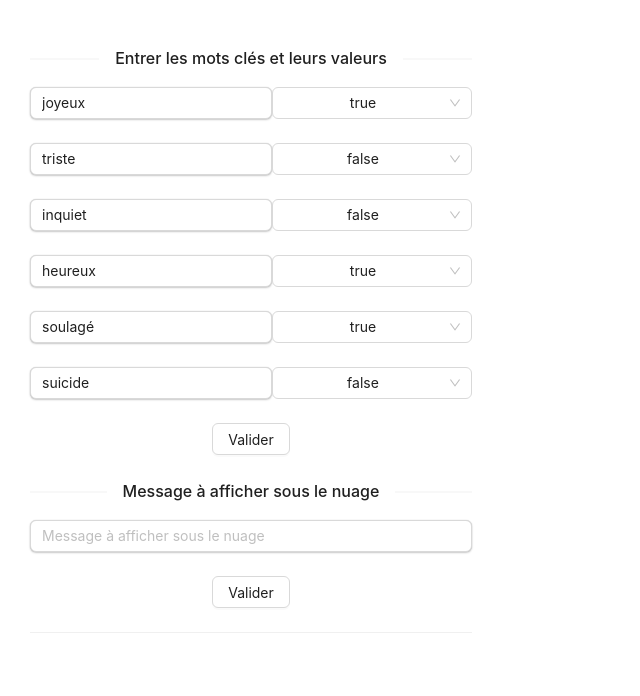
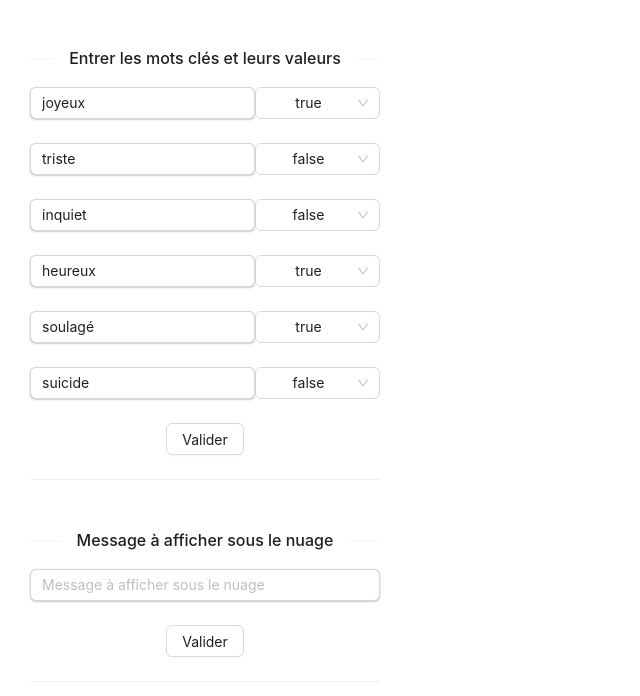
Before and after one commit to JeanPhilippeCaetano/Ymood, a React (Create React App) app in the folder ymood/: page /admin in a window 1280 px wide. Shown: the top 696 px of the page, without its empty margins (0-640 px from the left). Built offline with nearby package versions, Linux system fonts and the light colour scheme.

Commit message:
Update Admin.js

```diff
--- a/ymood/src/components/admin/Admin.js
+++ b/ymood/src/components/admin/Admin.js
@@ -1,5 +1,5 @@
 import React, { useState, useEffect } from 'react';
-import { Button, Input, Form, Select, Divider } from 'antd';
+import { Button, Input, Form, Select, Divider, Space } from 'antd';
 
 function Admin() {
 
@@ -36,17 +36,40 @@ function Admin() {
       return acc;
     }, {})
   );
+  const { Option } = Select;
+
+  const [selectedValue, setSelectedValue] = useState(false);
+
 
   const handleInputChange = (keyword, value) => {
+    console.log(keyword);
     setKeywords({
       ...keywords,
       [keyword]: value,
     });
   };
+  const handleSelectChange = (actualValue, newValue) => {
+    console.log(`L EVENT :::   ${newValue}\nVALUE ::: ${actualValue}`);
+    setSelectedValue({
+      ...selectedValue,
+      [actualValue]: newValue,
+    });
+    console.log(selectedValue.actualValue);
+  };
 
-  const handleSubmit = (values) => {
-    console.log(values);
+  // const handleSubmit = (values) => {
+  //   console.log(values);
+  // }
+  const handleSubmit = (formData) => {
+    const result = {};
+    for (const [key, value] of Object.entries(formData)) {
+      for (const [keyy, valuee] of Object.entries(value)) {
+        console.log(keyy);
+        result[key] = keyy;
       }
+    }
+    console.log(result);
+  };
 
   const handleMessageSubmit = (value) => {
     console.log(value.message);
@@ -56,43 +79,44 @@ function Admin() {
     <div style={{ paddingLeft: 30, paddingTop: 30 }}>
       <Form
         onFinish={handleSubmit}
+        style={{ width: 350 }}
       >
         <Divider>Entrer les mots clés et leurs valeurs</Divider>
         {array.map((item, index) => {
+          // console.log(item);
           return (
             <div key={index} style={{ display: "flex" }}>
               <Form.Item
                 key={index}
-                name={item.keyword}
-                rules={[
-                  {
-                    required: false,
-                    message: "Please input your username!",
-                  },
-                ]}
+                name={[item.keyword, item.isPositive]}
               >
                 <Input
                   defaultValue={item.keyword}
+                  style={{ width: 225 }}
                   onChange={(e) =>
                     handleInputChange(item.keyword, e.target.value)
                   }
                 />
-              </Form.Item>
                 <Select
-                defaultValue={item.isPositive ? "true" : "false"}
+                  defaultValue={item.isPositive ? true : false}
                   layout="vertical"
-                style={{ width: 200 }}
+                  style={{ width: 125 }}
+                  onChange={(e) =>
+                    handleSelectChange(item.isPositive, e)
+                  }
                   options={[
                     {
-                    value: item.isPositive ? true : false,
-                    label: item.isPositive ? "true" : "false",
+                      value: true,
+                      label: "true",
                     },
                     {
-                    value: item.isPositive ? false : true,
-                    label: item.isPositive ? "false" : "true",
+                      value: false,
+                      label: "false",
                     },
                   ]}
-              ></Select>
+                >
+                </Select>
+              </Form.Item>
             </div>
           );
         })}
@@ -102,6 +126,7 @@ function Admin() {
           >
             Valider
           </Button>
+          <Divider></Divider>
         </Form.Item>
       </Form>
       <Divider>Message à afficher sous le nuage</Divider>
```
Lines whose indentation alone changed are shown as unchanged.
